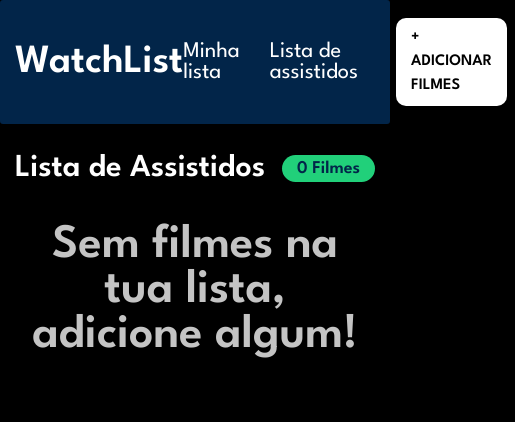
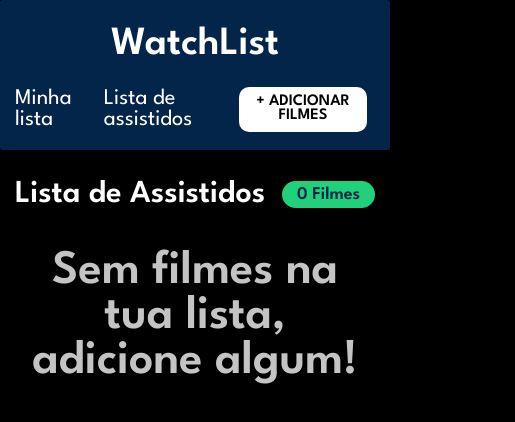
Before and after one commit to DiegoEstefano/Watchilist, a React (Create React App) app: page /watched in a window 390 px wide. Shown: the top 422 px of the page, 515 px wide, since content can reach past the window. Built offline with nearby package versions, Linux system fonts and the light colour scheme; the HTML template or start-up script is replaced by a standard one.

Commit message:
Media Querie para dispositivos moveis.

```diff
--- a/src/App.css
+++ b/src/App.css
@@ -1,4 +1,3 @@
-
 :root {
   --primary: #022549;
   --secondary: #21d07a;
@@ -9,7 +8,7 @@ body {
   font-family: "league spartan", sans-serif;
   padding: 0;
   margin: 0;
-  background-color:black	;
+  background-color: black;
 }
 
 .container {
@@ -45,7 +44,7 @@ body {
 
 .btn {
   padding: 8px 15px;
-  background-color:#fff;
+  background-color: #fff;
   color: black;
   border-radius: 10px;
   text-transform: uppercase;
@@ -54,11 +53,9 @@ body {
   border: none;
   font-size: 1rem;
   transition: all 0.3s ease;
-  line-height:1.5;
-  margin:0.5rem;
+  line-height: 1.5;
+  margin: 0.5rem;
 }
-
-
 
 .btn:hover {
   background-color: grey;
@@ -77,7 +74,7 @@ input:focus {
 
 /* Header Styles */
 header {
-  background-color: var(--primary)		;
+  background-color: var(--primary);
   border-radius: 3px;
 }
 
@@ -90,7 +87,7 @@ header .inner-content {
 
 header a {
   color: #fff;
-  font-size: 1.40rem;
+  font-size: 1.4rem;
   text-decoration: none;
   transition: all 0.3s ease;
 }
@@ -168,18 +165,16 @@ header .nav-links li:last-child {
   display: flex;
   flex-direction: column;
   justify-content: space-between;
-  padding-left:1.5rem;
+  padding-left: 1.5rem;
 }
 
 .result-card .info .title {
   font-size: 1.25rem;
-  padding-bottom:0.5rem;
+  padding-bottom: 0.5rem;
   color: #fff;
   font-weight: 600;
   margin: 0;
 }
-
-
 
 .result-card .info .release-date {
   font-size: 1.25rem;
@@ -239,12 +234,9 @@ header .nav-links li:last-child {
 .movie-card img {
   width: 100%;
   display: block;
-
 }
 
-
-
-.movie-card:hover  {
+.movie-card:hover {
   opacity: 0.7;
   cursor: pointer;
 }
@@ -259,12 +251,9 @@ header .nav-links li:last-child {
   transition: all 0.3s ease;
 }
 
-
 .movie-card:hover .overlay {
-  border: 2px solid #fff	 ;
+  border: 2px solid #fff;
 }
-
-
 
 .movie-card .inner-card-controls {
   display: inline;
@@ -294,13 +283,39 @@ header .nav-links li:last-child {
   margin: 0;
 }
 
-.ctrl-btn:hover {
-  color: var(--secondary);
-  cursor: pointer;
-}
-
 .movie-page .no-movies {
   color: #c4c4c4;
   font-size: 3rem;
   text-align: center;
 }
+
+/*--------------------Dispositivos moveis-----------------*/
+
+@media (max-width: 728px) {
+  header .inner-content {
+    display: flex;
+    flex-direction: column;
+  }
+  header {
+    padding-top: 1rem;
+  }
+
+  .nav-links li {
+    padding-top: 1rem;
+  }
+
+  .btn {
+    line-height: 0.9rem;
+    width: 8rem;
+    text-align: center;
+    hover: none;
+  }
+
+  i .fa-fw .far .fa-eye {
+    visibility: visible;
+  }
+
+  .movie-card .inner-card-controls {
+    opacity: 0.9;
+  }
+}
```
